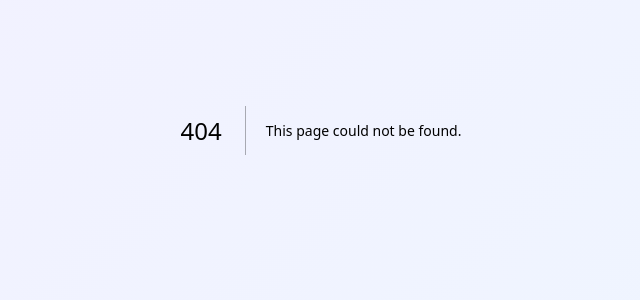
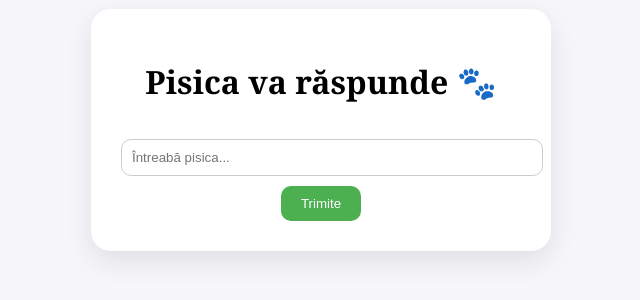
Before and after one commit to andreiana007/wed-invitation, a Next.js app: page /app/pisica in a window 1280 px wide. Before the commit this address had no page. Shown: the part 270-570 px from the top of the page, without its empty margins (319-959 px from the left). Built offline with nearby package versions, Linux system fonts and the light colour scheme.

Commit message:
Create page.js

```diff
--- /dev/null
+++ b/app/app/pisica/page.js
@@ -0,0 +1,91 @@
+"use client";
+
+import { useState } from "react";
+
+export default function PisicaPage() {
+  const [question, setQuestion] = useState("");
+  const [answer, setAnswer] = useState("");
+
+  const getAnswer = (text) => {
+    const lower = text.toLowerCase();
+
+    if (lower.includes("unde") || lower.includes("loc")) {
+      return "Pisica spune: După Hotel Ramada, la terenurile de tenis.";
+    }
+
+    if (lower.includes("martori")) {
+      return "Pisica spune: Ildikó și Șerban (Mandea).";
+    }
+
+    if (lower.includes("ora") || lower.includes("când") || lower.includes("cand")) {
+      return "Pisica spune: 19:00 🐾";
+    }
+
+    if (lower.includes("cadou")) {
+      return "Pisica spune: Prezența voastră este cel mai frumos cadou.";
+    }
+
+    return "Pisica spune: Miau… verifică invitația pentru toate detaliile.";
+  };
+
+  const handleSend = () => {
+    if (!question.trim()) return;
+    setAnswer(getAnswer(question));
+  };
+
+  return (
+    <main style={{
+      minHeight: "100vh",
+      display: "flex",
+      justifyContent: "center",
+      alignItems: "center",
+      background: "#f7f7fb",
+      fontFamily: "Georgia, serif"
+    }}>
+      <div style={{
+        background: "white",
+        padding: "30px",
+        borderRadius: "20px",
+        width: "400px",
+        textAlign: "center",
+        boxShadow: "0 10px 30px rgba(0,0,0,0.1)"
+      }}>
+        <h1>Pisica va răspunde 🐾</h1>
+
+        <input
+          value={question}
+          onChange={(e) => setQuestion(e.target.value)}
+          placeholder="Întreabă pisica..."
+          style={{
+            width: "100%",
+            padding: "10px",
+            marginTop: "15px",
+            borderRadius: "10px",
+            border: "1px solid #ccc"
+          }}
+        />
+
+        <button
+          onClick={handleSend}
+          style={{
+            marginTop: "10px",
+            padding: "10px 20px",
+            borderRadius: "10px",
+            border: "none",
+            background: "#4CAF50",
+            color: "white",
+            cursor: "pointer"
+          }}
+        >
+          Trimite
+        </button>
+
+        {answer && (
+          <p style={{ marginTop: "20px" }}>
+            {answer}
+          </p>
+        )}
+      </div>
+    </main>
+  );
+}
```
